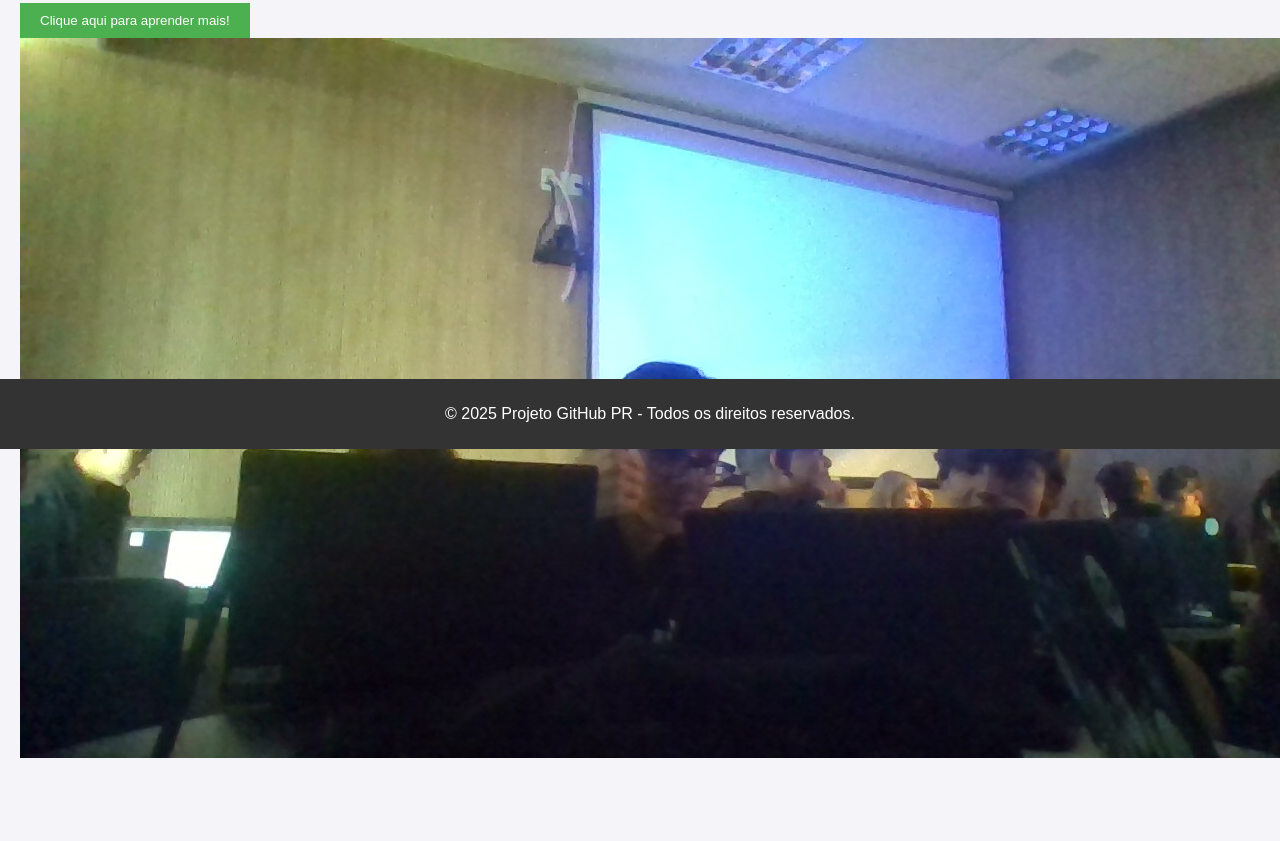
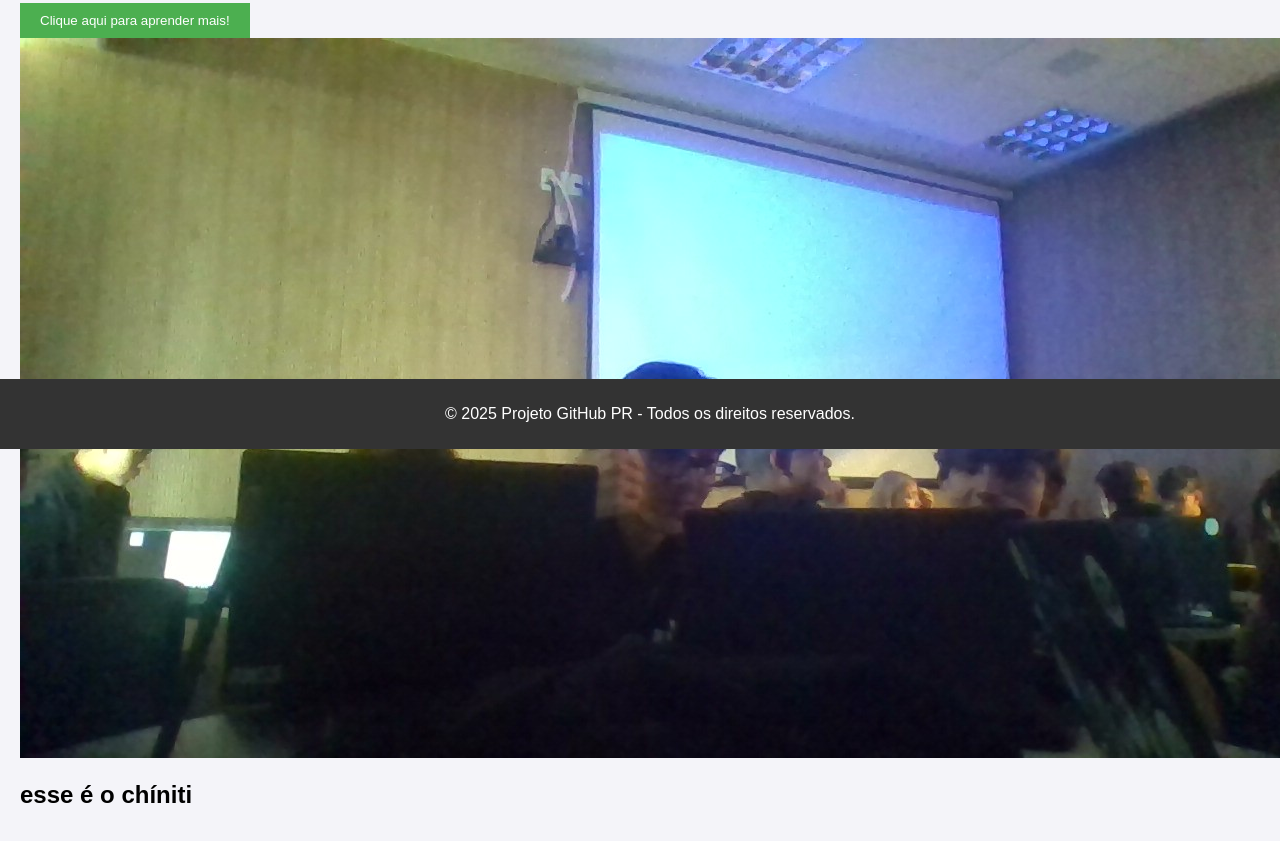
Before and after one commit to Caio-cyber6/Pull-resquest-, a plain HTML site: page index.html in a window 1280 px wide. Shown: the part 351-1192 px from the top of the page. Before the commit the page ends 1133 px from the top, so only its background shows below. Drawn offline with Linux system fonts and the light colour scheme.

Commit message:
Adicionando foto shinitti

```diff
--- a/index.html
+++ b/index.html
@@ -67,6 +67,7 @@
     <button class="btn">Clique aqui para aprender mais!</button>
     <section id="dicas">
         <img src="shinitti.jpg" alt="shinitti">
+        <h2>esse é o chíniti</h2>
     </section>
 </main>
 
```
